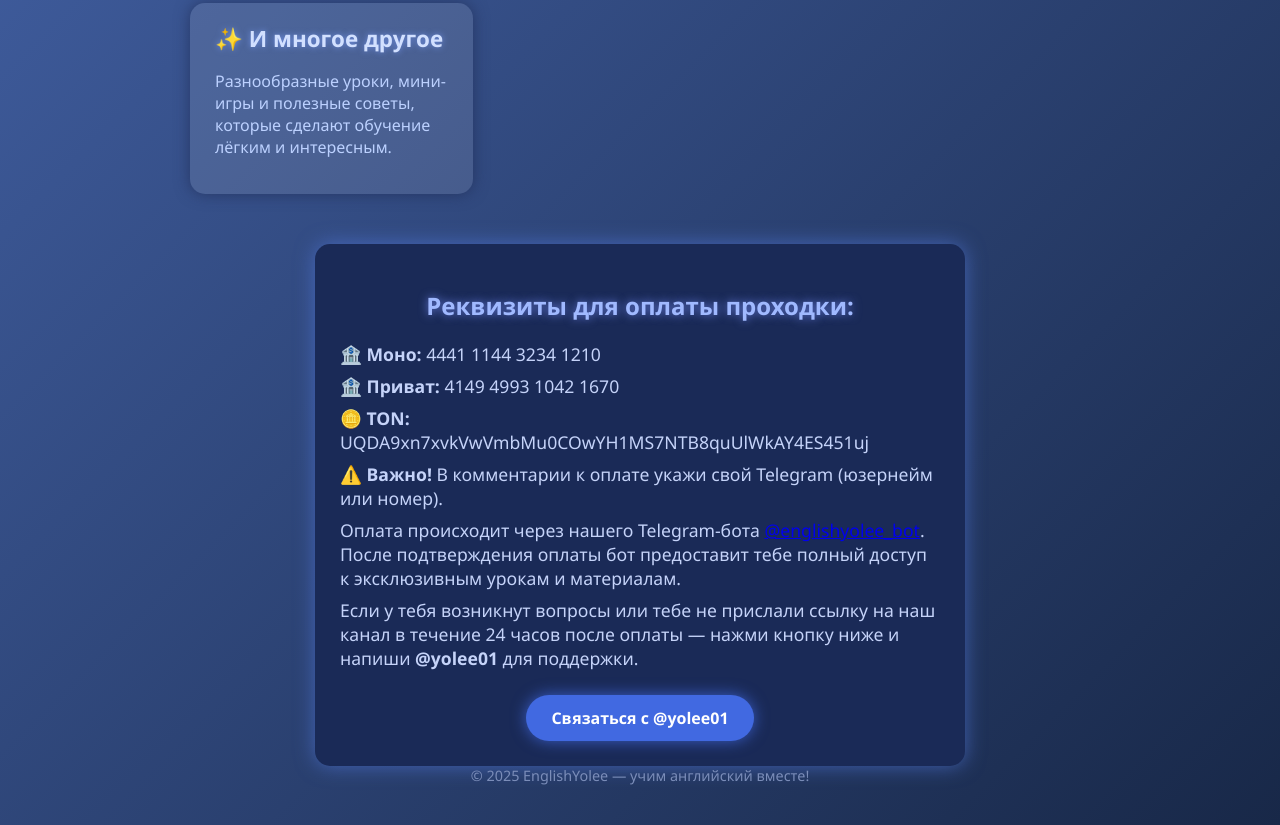
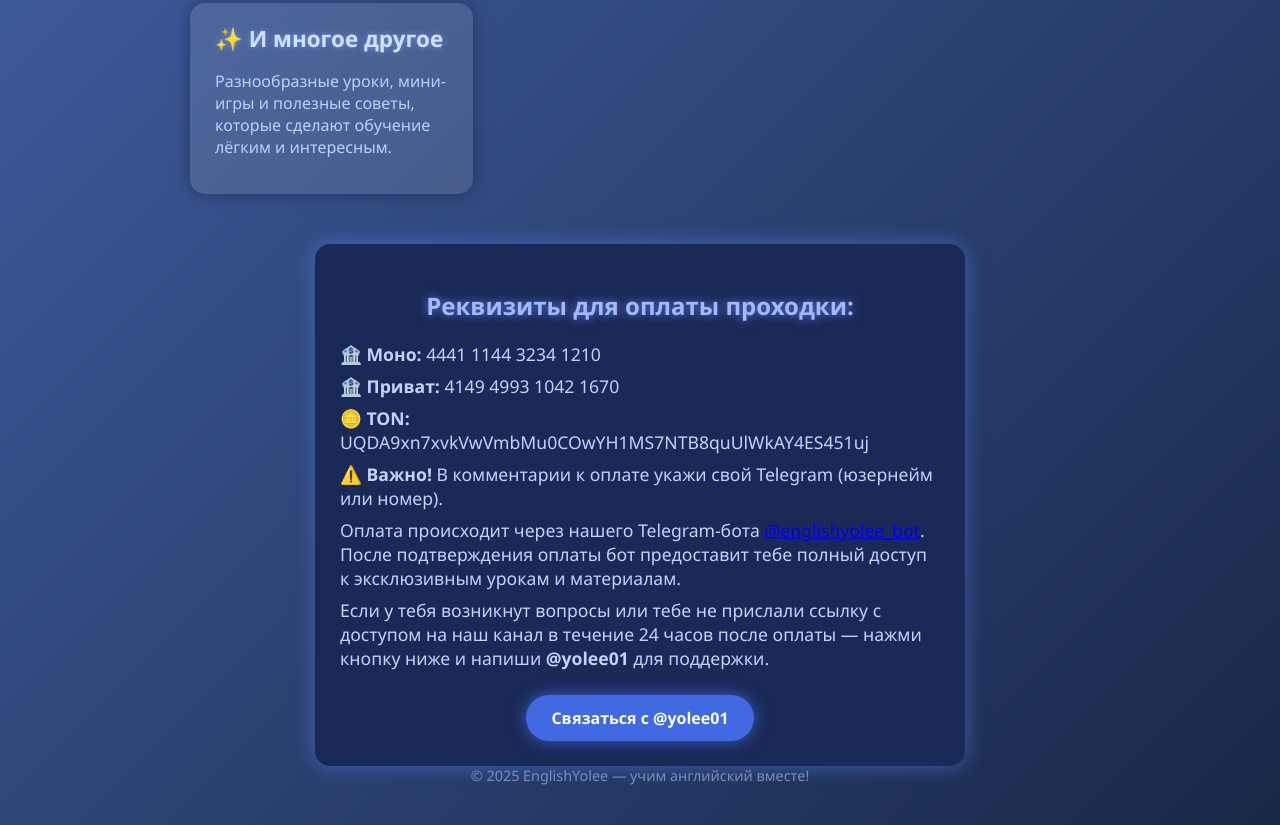
Before and after one commit to ivaniovy1/englishTESTpage, a plain HTML site: page index.html in a window 1280 px wide. Shown: the part 780-1605 px from the top of the page. Drawn offline with Linux system fonts and the light colour scheme.

Commit message:
Update index.html

```diff
--- a/index.html
+++ b/index.html
@@ -159,7 +159,7 @@
   <p>Оплата происходит через нашего Telegram-бота <a href="https://t.me/englishyolee_bot" target="_blank" rel="noopener noreferrer">@englishyolee_bot</a>.
   После подтверждения оплаты бот предоставит тебе полный доступ к эксклюзивным урокам и материалам.</p>
 
-  <p>Если у тебя возникнут вопросы или тебе не прислали ссылку на наш канал в течение 24 часов после оплаты — нажми кнопку ниже и напиши <strong>@yolee01</strong> для поддержки.</p>
+  <p>Если у тебя возникнут вопросы или тебе не прислали ссылку с доступом на наш канал в течение 24 часов после оплаты — нажми кнопку ниже и напиши <strong>@yolee01</strong> для поддержки.</p>
 
   <a href="https://t.me/yolee01" target="_blank" class="contact-btn" rel="noopener noreferrer">Связаться с @yolee01</a>
 </section>
```
